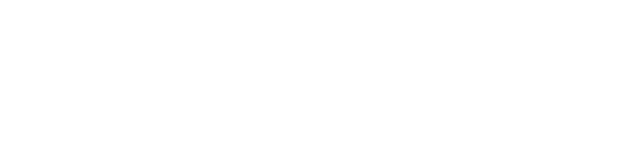
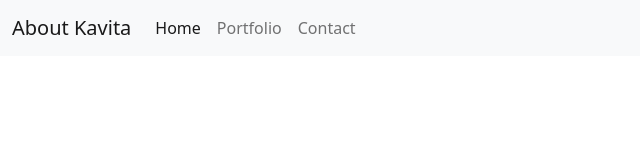
Before and after one commit to kathalye30/m14-hw14-athalye-kavita, a plain HTML site: page index.html in a window 1280 px wide. Shown: the whole page, without its empty margins (0-640 px from the left). Drawn offline with nearby package versions, Linux system fonts and the light colour scheme.

Commit message:
Added and modified responsive nav bar code

```diff
--- a/index.html
+++ b/index.html
@@ -8,7 +8,21 @@
   <title>Document</title>
 </head>
 <body>
-  <!-- your code here -->
+  <nav class="navbar navbar-expand-lg navbar-light bg-light">
+    <div class="container-fluid">
+      <a class="navbar-brand" href="#">About Kavita</a>
+      <button class="navbar-toggler" type="button" data-bs-toggle="collapse" data-bs-target="#navbarNavAltMarkup" aria-controls="navbarNavAltMarkup" aria-expanded="false" aria-label="Toggle navigation">
+        <span class="navbar-toggler-icon"></span>
+      </button>
+      <div class="collapse navbar-collapse" id="navbarNavAltMarkup">
+        <div class="navbar-nav">
+          <a class="nav-link active" aria-current="page" href="#">Home</a>
+          <a class="nav-link" href="#">Portfolio</a>
+          <a class="nav-link" href="#">Contact</a>
+        </div>
+      </div>
+    </div>
+  </nav>
   <script src="https://cdn.jsdelivr.net/npm/bootstrap@5.1.3/dist/js/bootstrap.bundle.min.js" integrity="sha384-ka7Sk0Gln4gmtz2MlQnikT1wXgYsOg+OMhuP+IlRH9sENBO0LRn5q+8nbTov4+1p" crossorigin="anonymous"></script>
 </body>
 </html>
```
